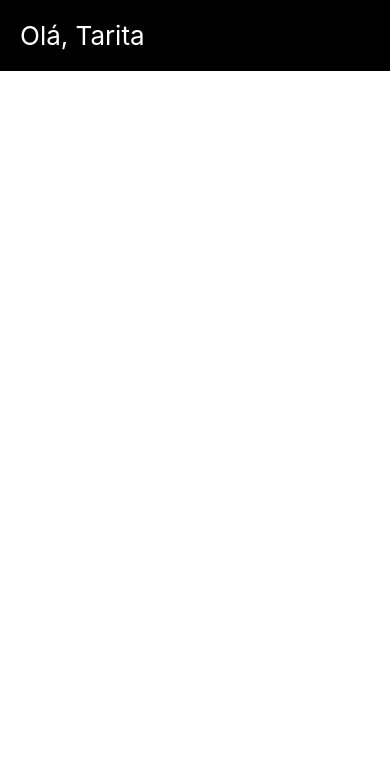
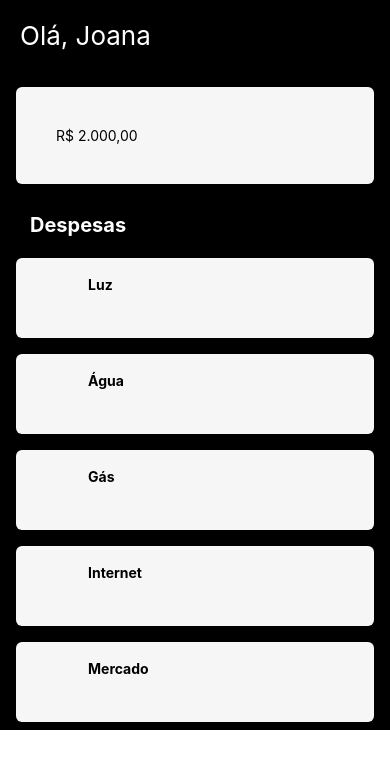
Before and after one commit to LariChiaradia/MoneyGuardian, a React Native app: screen / in a window 390 px wide. Shown: the top 768 px of the page. Built offline with nearby package versions, Linux system fonts and the light colour scheme.

Commit message:
Iniciado o desenvolvimento da HomePage, criados os componentes e o index.

```diff
--- a/app.json
+++ b/app.json
@@ -7,9 +7,9 @@
     "icon": "./assets/icon.png",
     "userInterfaceStyle": "light",
     "splash": {
-      "image": "./assets/splash.png",
+      "image": "./assets/logo.png",
       "resizeMode": "contain",
-      "backgroundColor": "#ffffff"
+      "backgroundColor": "#000000"
     },
     "assetBundlePatterns": [
       "**/*"
--- /dev/null
+++ b/src/hook/useDespesas.js
@@ -0,0 +1,15 @@
+import { useEffect, useState } from "react";
+import { carregaDespesas } from "../service/carregaDados";
+
+export default function useDespesas() {
+    const [titulo, setTitulo] = useState('');
+    const [lista, setLista] = useState([]);
+
+    useEffect(() => {
+        const retorno = carregaDespesas();
+        setTitulo(retorno.titulo);
+        setLista(retorno.lista);
+    }, []);
+
+    return [titulo, lista];
+}
--- /dev/null
+++ b/src/mocks/despesas.js
@@ -0,0 +1,27 @@
+const despesas = {
+    titulo: "Despesas",
+    lista: [
+        {
+            nome: "Luz",
+            // imagem: green,
+        },
+        {
+            nome: "Água",
+            // imagem: salad,
+        },
+        {
+            nome: "Gás",
+            // imagem: jennyJack,
+        },
+        {
+            nome: "Internet",
+            // imagem: grow,
+        },
+        {
+            nome: "Mercado",
+            // imagem: potager,
+        }
+    ]
+}
+
+export default despesas;
--- /dev/null
+++ b/src/service/carregaDados.js
@@ -0,0 +1,6 @@
+import despesas from "../mocks/despesas";
+
+
+export const carregaDespesas = () => {
+    return despesas;
+}
--- /dev/null
+++ b/src/telas/Home/components/Despesas.js
@@ -0,0 +1,54 @@
+import React from 'react';
+import { FlatList, StyleSheet, Text } from 'react-native';
+import useDespesas from '../../../hook/useDespesas';
+import DespesasGastos from './DespesasGastos';
+import Poupanca from './Poupanca';
+
+export default function Despesas() {
+
+    const [titulo, lista] = useDespesas();
+
+    const ListaDespesas = () => {
+        return <>
+            <Poupanca />
+            <Text style={estilos.titulo}>{titulo}</Text>
+        </>
+    }
+
+    return <FlatList
+        data={lista}
+        renderItem={({ item }) => <DespesasGastos {...item} />}
+        keyExtractor={({ nome }) => nome}
+        ListHeaderComponent={ListaDespesas} />
+}
+
+const estilos = StyleSheet.create({
+    cardPoucanca: {
+        backgroundColor: "#F6F6F6",
+        padding: 40,
+        margin: 16,
+        borderRadius: 6,
+        flexDirection: "row",
+        elevation: 4,
+    },
+    valor: {
+        color: '#000000',
+    },
+    titulo: {
+        fontSize: 20,
+        lineHeight: 30,
+        fontWeight: 'bold',
+        color: '#ffffff',
+        paddingHorizontal: 20,
+        margin: 10,
+    },
+    cardGastos: {
+        backgroundColor: "#F6F6F6",
+        padding: 20,
+        margin: 16,
+        borderRadius: 6,
+        flexDirection: "row",
+        elevation: 4,
+    },
+
+})
--- /dev/null
+++ b/src/telas/Home/components/DespesasGastos.js
@@ -0,0 +1,57 @@
+import React from 'react';
+import { Image, StyleSheet, Text, TouchableOpacity, View } from 'react-native';
+
+export default function DespesasGastos({ nome, imagem, valor }) {
+
+    return <TouchableOpacity
+        style={estilos.card}
+    >
+        <Image source={imagem} accessibilityLabel={nome} style={estilos.imagem} />
+        <View style={estilos.informacoes}>
+            <View>
+                <Text style={estilos.nome}>{nome}</Text>
+            </View>
+        </View>
+
+    </TouchableOpacity>
+}
+
+const estilos = StyleSheet.create({
+    card: {
+        backgroundColor: "#F6F6F6",
+        marginVertical: 8,
+        marginHorizontal: 16,
+        borderRadius: 6,
+        flexDirection: "row",
+        // Sombra Android
+        elevation: 4,
+        // Sombra IOS
+        shadowColor: "#000000",
+        shadowOffset: {
+            width: 0,
+            height: 2,
+        },
+        shadowOpacity: 0.23,
+        shadowRadius: 2.62,
+    },
+    imagem: {
+        width: 48,
+        height: 48,
+        borderRadius: 6,
+        marginVertical: 16,
+        marginLeft: 16,
+    },
+    informacoes: {
+        flex: 1,
+        flexDirection: "row",
+        justifyContent: "space-between",
+        marginLeft: 8,
+        marginVertical: 16,
+        marginRight: 16,
+    },
+    nome: {
+        fontSize: 14,
+        lineHeight: 22,
+        fontWeight: "bold",
+    },
+})
--- /dev/null
+++ b/src/telas/Home/components/Poupanca.js
@@ -0,0 +1,23 @@
+import { StyleSheet, Text, View } from 'react-native';
+
+export default function Poupanca() {
+    return <>
+        <View style={estilos.card}>
+            <Text style={estilos.valor}>R$ 2.000,00</Text>
+        </View>
+    </>
+}
+
+const estilos = StyleSheet.create({
+    card: {
+        backgroundColor: "#F6F6F6",
+        padding: 40,
+        margin: 16,
+        borderRadius: 6,
+        flexDirection: "row",
+        elevation: 4,
+    },
+    valor: {
+        color: '#000000',
+    },
+})
--- a/src/telas/Home/components/Topo.js
+++ b/src/telas/Home/components/Topo.js
@@ -1,9 +1,11 @@
 import React from 'react';
-import { StyleSheet, Text } from 'react-native';
+import { StyleSheet, Text, View } from 'react-native';
 
 export default function Topo() {
     return <>
-        <Text style={estilos.titulo}>Olá, Tarita</Text>
+        <View>
+            <Text style={estilos.titulo}>Olá, Joana</Text>
+        </View>
     </>
 }
 
--- a/src/telas/Home/index.js
+++ b/src/telas/Home/index.js
@@ -1,5 +1,6 @@
 import React from 'react';
 import { SafeAreaView, StyleSheet, View } from 'react-native';
+import Despesas from './components/Despesas';
 import Topo from './components/Topo';
 
 export default function HomePage() {
@@ -7,6 +8,7 @@ export default function HomePage() {
         <View style={estilos.tela}>
             <SafeAreaView>
                 <Topo />
+                <Despesas />
             </SafeAreaView>
         </View>
     );
```
Also changed, not shown: assets/logo.png (added).
